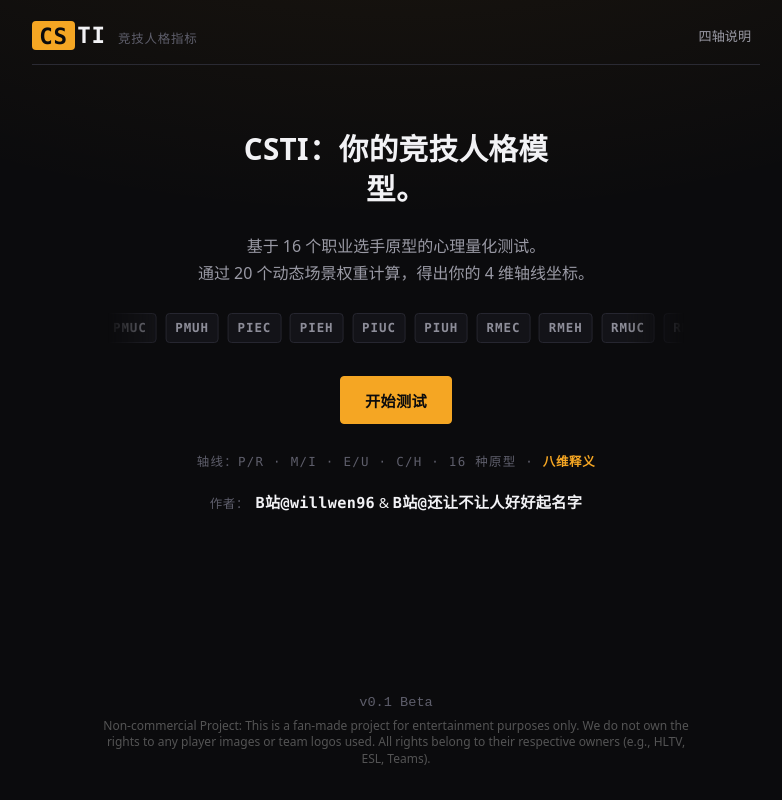
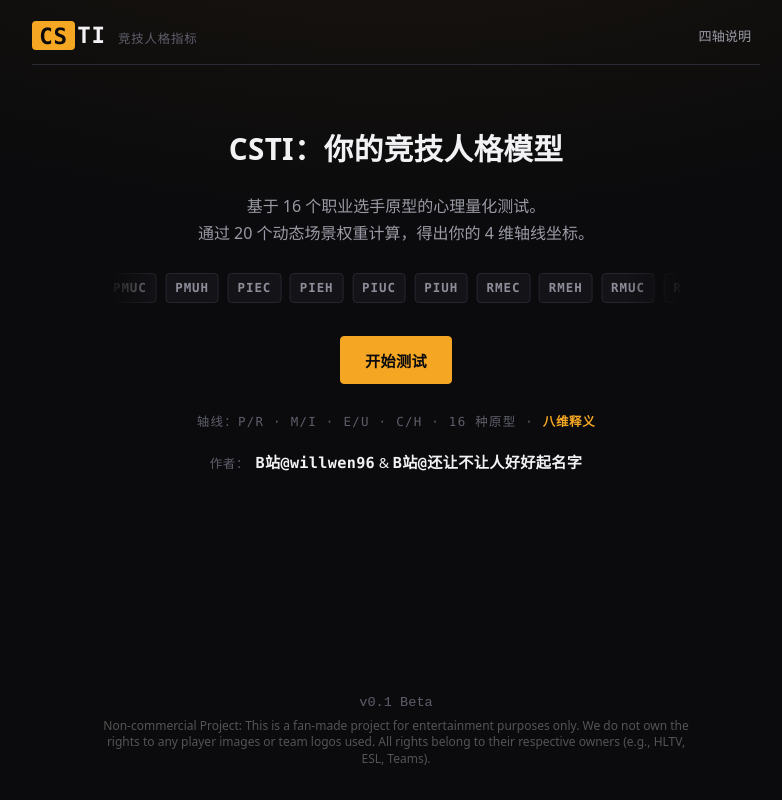
Before and after one commit to Yuanzhe-Liu6/CSTI, a React (Vite) app in the folder frontend/: page / in a window 1280 px wide. Shown: the whole page, without its empty margins (244-1026 px from the left). Built offline with nearby package versions, Linux system fonts and the light colour scheme; no server answers.

Commit message:
Update landing page's header

```diff
--- a/frontend/src/pages/Landing.jsx
+++ b/frontend/src/pages/Landing.jsx
@@ -30,7 +30,7 @@ export default function Landing() {
   return (
     <div className="page page-landing">
       <h1 className="landing-headline">
-        CSTI：你的竞技人格模型。
+        CSTI：你的竞技人格模型
       </h1>
       <p className="blurb landing-blurb">
         基于 16 个职业选手原型的心理量化测试。
--- a/frontend/src/styles.css
+++ b/frontend/src/styles.css
@@ -208,7 +208,8 @@ button:disabled {
   font-weight: 800;
   line-height: 1.35;
   margin: 0.5rem auto 0;
-  max-width: 22rem;
+  /* em 随字号缩放：固定 22rem 时宽屏字变大仍被窄盒夹住会换行；min(100%) 避免横向溢出 */
+  max-width: min(100%, 21em);
   letter-spacing: 0.02rem;
 }
 
```
